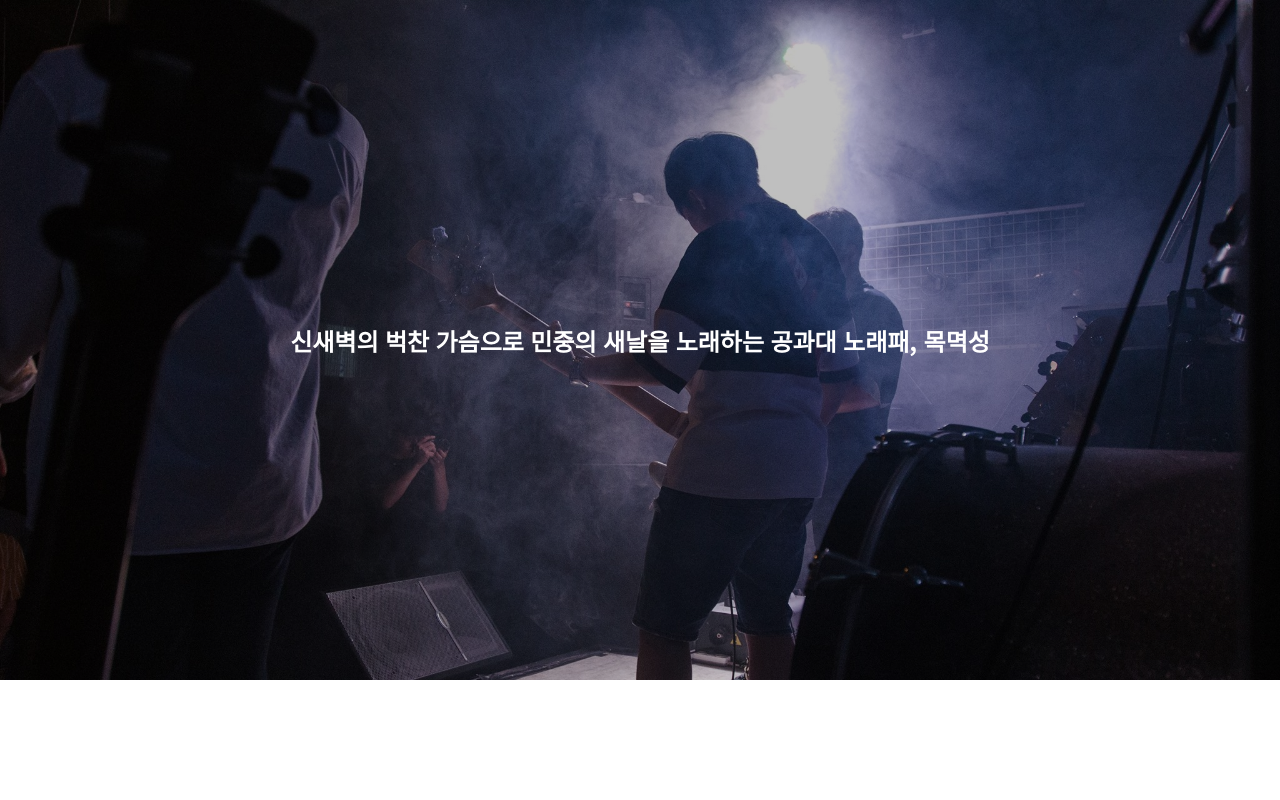
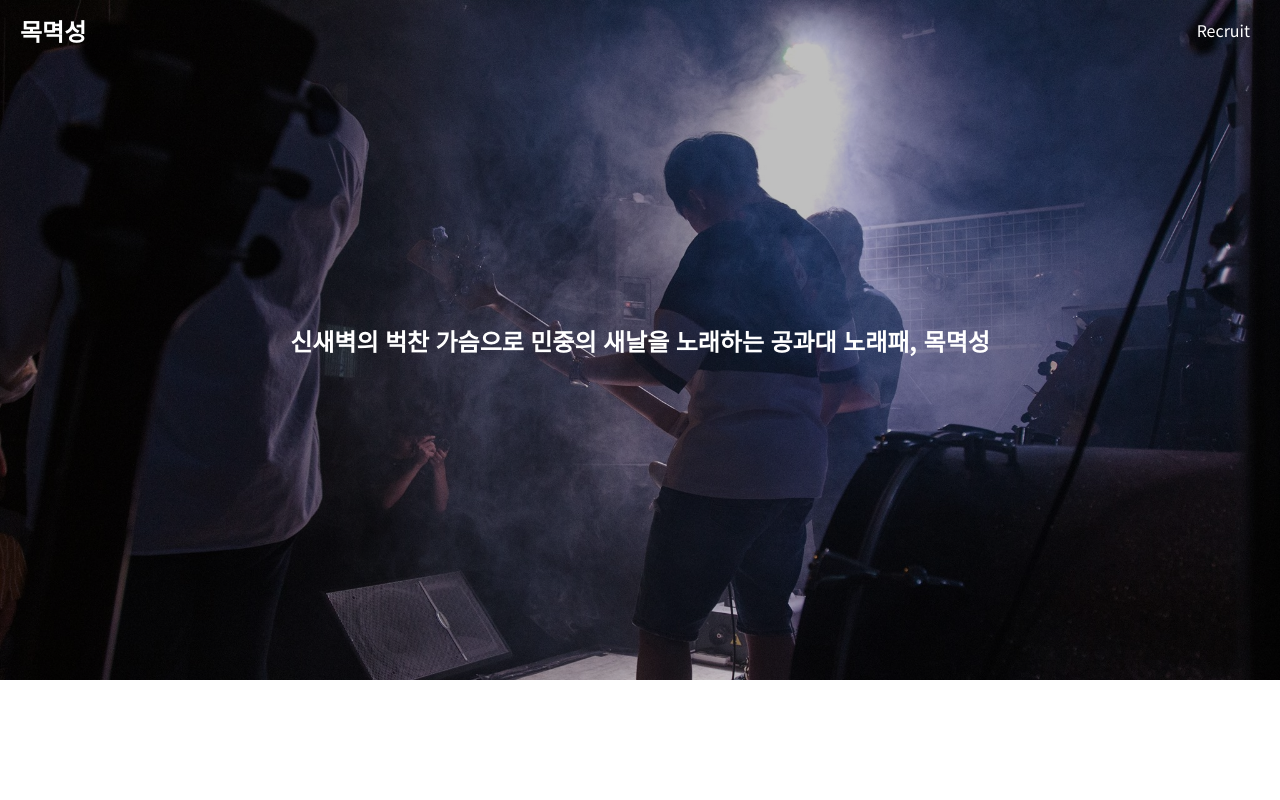
Before and after one commit to tom9744/MMS-Recruit, a Nuxt app: page / in a window 1280 px wide. Shown: the top 800 px of the page. Built offline with nearby package versions, Linux system fonts and the light colour scheme.

Commit message:
feat: #1 TheHeader  컴포넌트 z-index 수정

```diff
--- a/components/Navigation/TheHeader.vue
+++ b/components/Navigation/TheHeader.vue
@@ -24,21 +24,24 @@ export default {}
   top: 0;
   left: 0;
 
+  display: flex;
+  align-items: center;
+
   height: 60px;
   width: 100vw;
 
   padding: 0 20px;
 
-  display: flex;
-  align-items: center;
+  z-index: 20; // Navigation's z-index: 20-30
 
   &--logo {
     font-size: 1.5rem;
+    font-weight: bold;
   }
 
   &--logo a {
     text-decoration: none;
-    color: black;
+    color: white;
   }
 
   &--spacer {
@@ -59,7 +62,7 @@ export default {}
 
   &--listitem a {
     text-decoration: none;
-    color: black;
+    color: white;
   }
 
   &--listitem a:hover,
```
